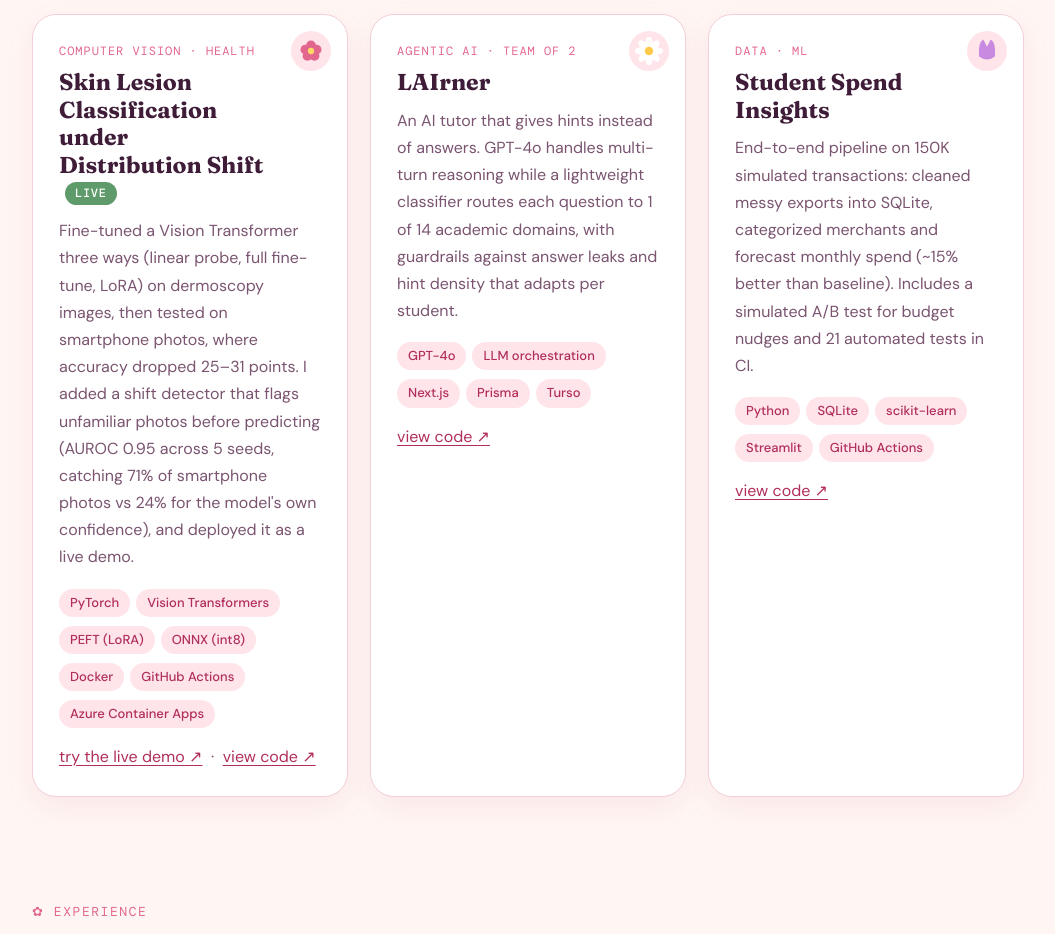
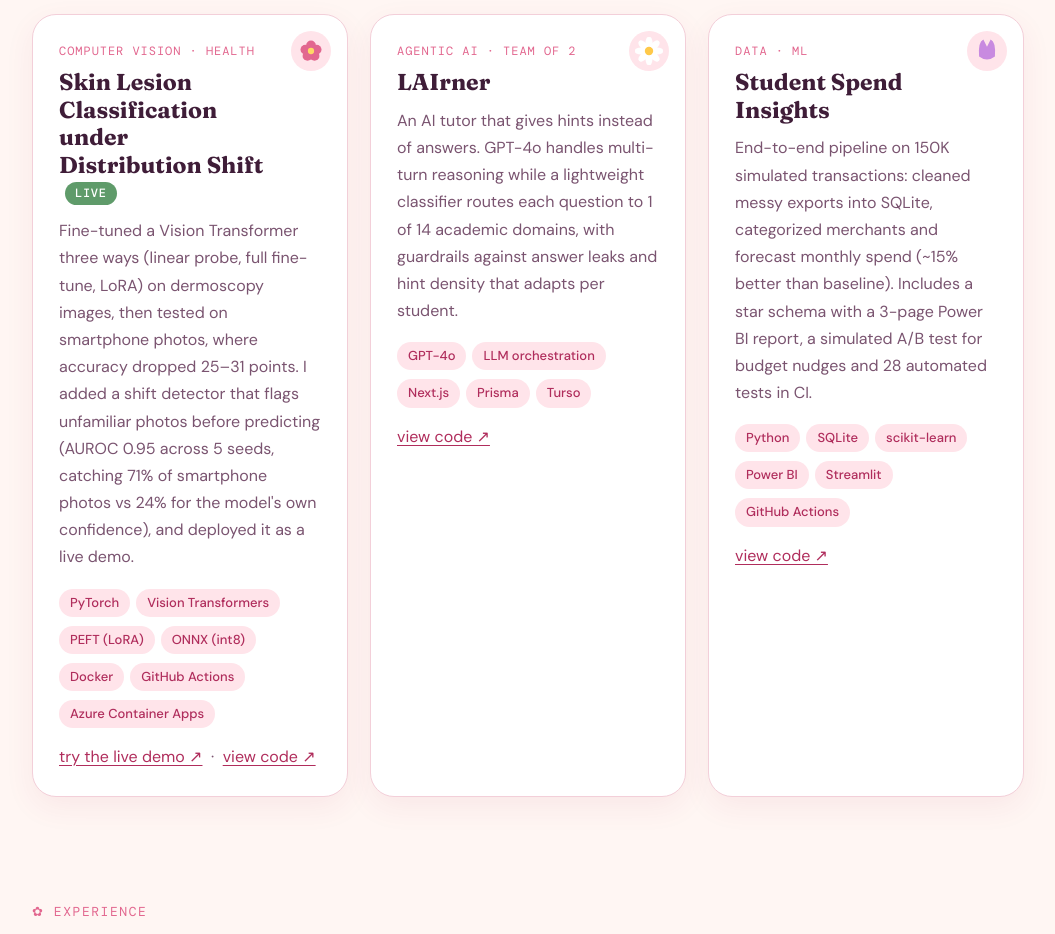
Before and after one commit to Janacreates/Janacreates.github.io, a plain HTML site: page index.html in a window 1280 px wide. Shown: the part 1700-2634 px from the top of the page, without its empty margins (112-1167 px from the left). Drawn offline with nearby package versions, Linux system fonts and the light colour scheme.

Commit message:
Update index.html

```diff
--- a/index.html
+++ b/index.html
@@ -339,8 +339,8 @@
         <svg class="flower" viewBox="-20 -38 40 46" aria-hidden="true" fill="#c88ae0"><use href="#tulip"/></svg>
         <div class="label">data · ml</div>
         <h3>Student Spend Insights</h3>
-        <p>End-to-end pipeline on 150K simulated transactions: cleaned messy exports into SQLite, categorized merchants and forecast monthly spend (~15% better than baseline). Includes a simulated A/B test for budget nudges and 21 automated tests in CI.</p>
-        <span class="tag">Python</span><span class="tag">SQLite</span><span class="tag">scikit-learn</span><span class="tag">Streamlit</span><span class="tag">GitHub Actions</span>
+        <p>End-to-end pipeline on 150K simulated transactions: cleaned messy exports into SQLite, categorized merchants and forecast monthly spend (~15% better than baseline). Includes a star schema with a 3-page Power BI report, a simulated A/B test for budget nudges and 28 automated tests in CI.</p>
+        <span class="tag">Python</span><span class="tag">SQLite</span><span class="tag">scikit-learn</span><span class="tag">Power BI</span><span class="tag">Streamlit</span><span class="tag">GitHub Actions</span>
         <p style="margin:8px 0 0"><a href="https://github.com/Janacreates/student-spend-insights">view code ↗</a></p>
       </article>
     </div>
```
